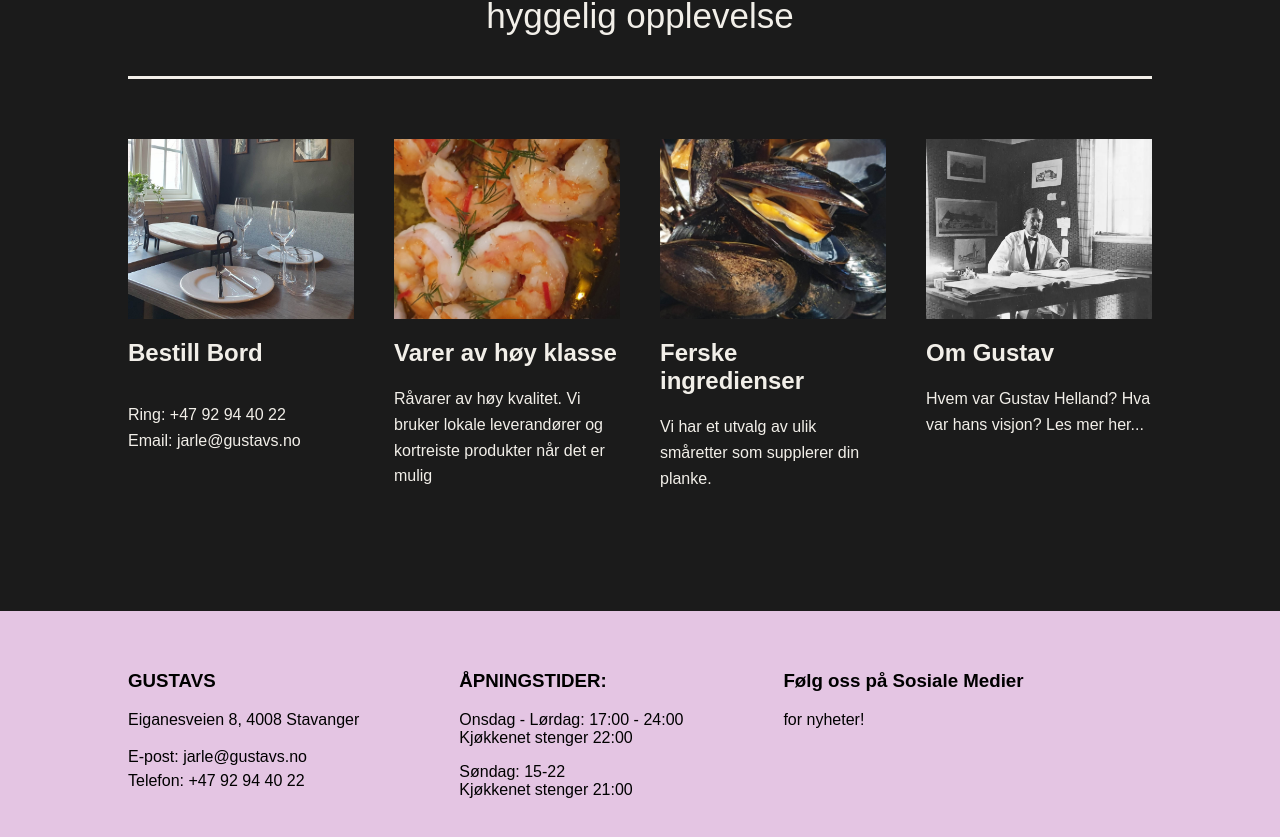
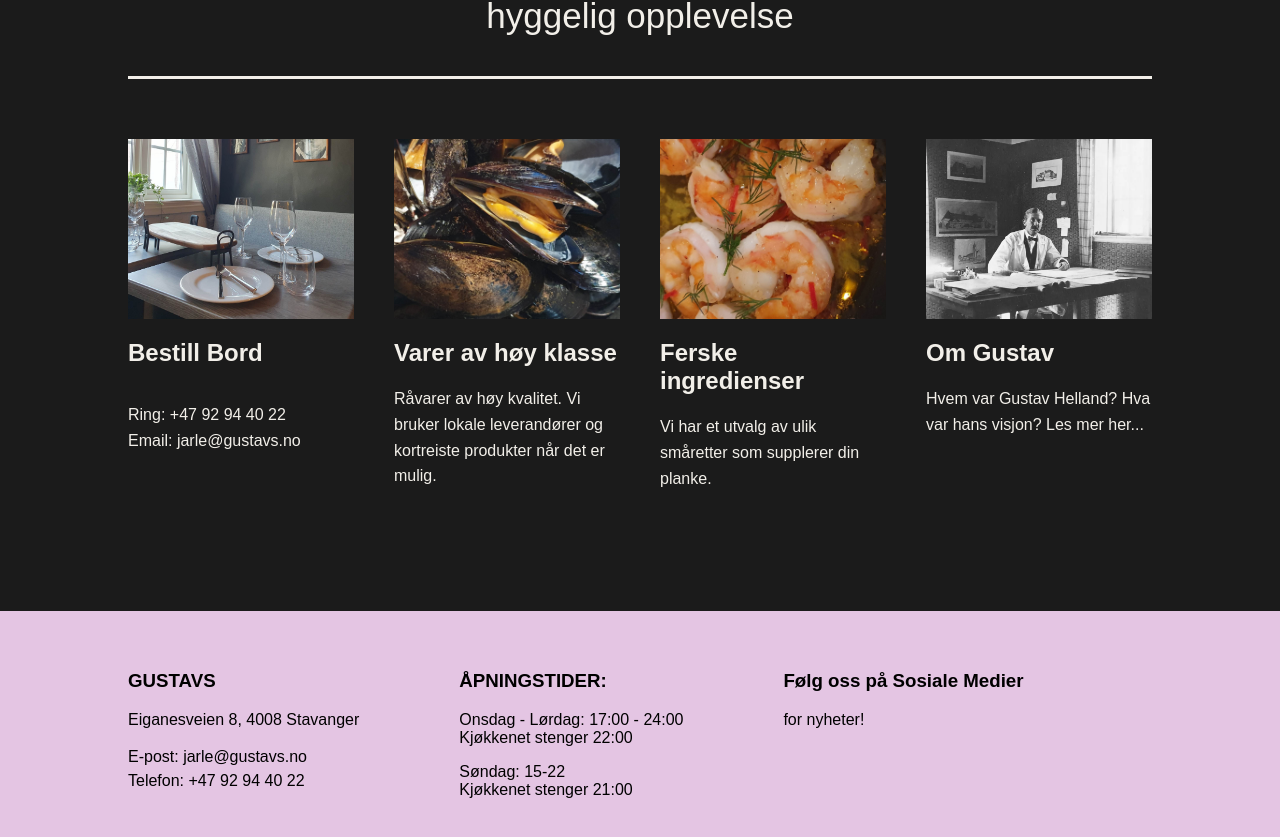
Before and after one commit to EliasOpstad/gustavs, a React (Create React App) app: page / in a window 1280 px wide. Shown: the part 983-1820 px from the top of the page. Built offline with nearby package versions, Linux system fonts and the light colour scheme.

Commit message:
Swapped images

```diff
--- a/src/CommonComponents/ImageRow.tsx
+++ b/src/CommonComponents/ImageRow.tsx
@@ -51,15 +51,15 @@ export const ImageRow = () => {
           </Description>
         </Element>
         <Element>
-          <Bilde src={skampi} />
+          <Bilde src={blaa} />
           <Title>Varer av høy klasse</Title>
           <Description>
             Råvarer av høy kvalitet. Vi bruker lokale leverandører og kortreiste
-            produkter når det er mulig
+            produkter når det er mulig.
           </Description>
         </Element>
         <Element>
-          <Bilde src={blaa} />
+          <Bilde src={skampi} />
           <Title>Ferske ingredienser</Title>
           <Description>
             Vi har et utvalg av ulik småretter som supplerer din planke.
```
